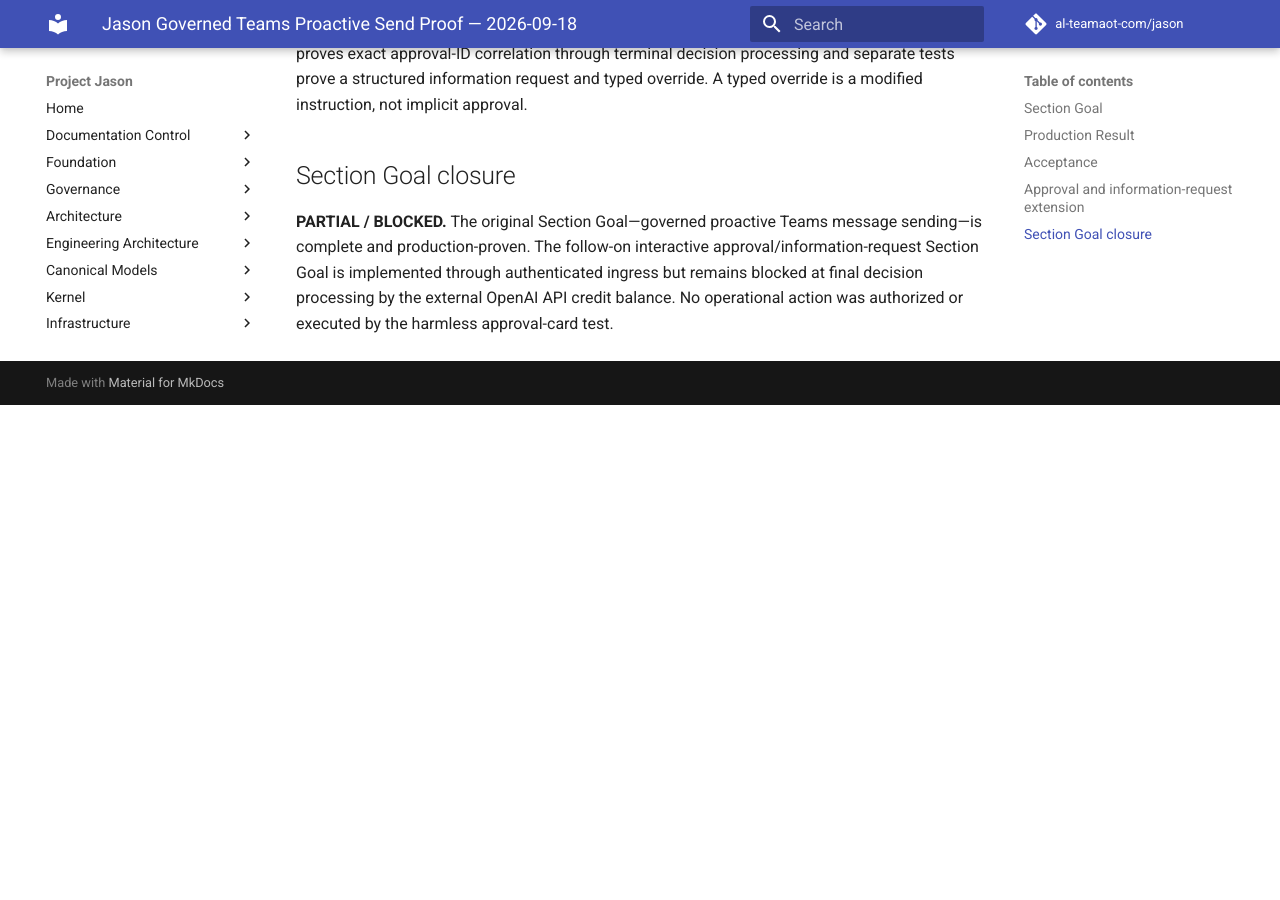
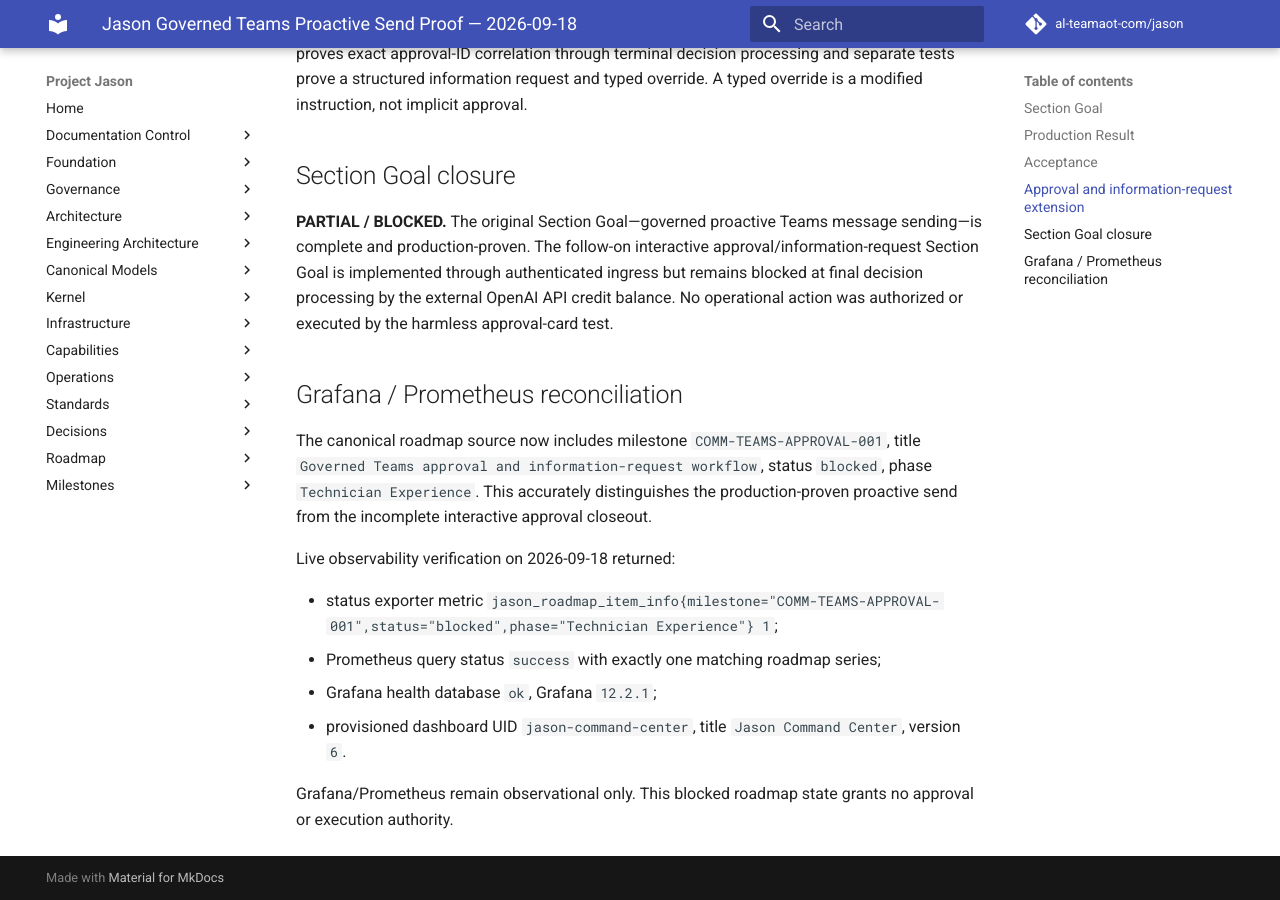
Before and after one commit to al-teamaot-com/jason, an MkDocs documentation site: the page built from docs/sessions/Jason-Governed-Teams-Proactive-Send-Proof-2026-09-18.md, in a window 1280 px wide and 900 px high, scrolled down 1517 px. Built offline with MkDocs 1.6.1 and Material for MkDocs 9.7.7, drawn with Linux system fonts in a browser that asks for light colours; comment, search, counter and statistics services are not loaded; before the commit the page ends 1922 px from its top, so only the background shows below that.

Commit message:
Record Teams workflow Grafana reconciliation evidence

```diff
--- a/docs/sessions/Jason-Governed-Teams-Proactive-Send-Proof-2026-09-18.md
+++ b/docs/sessions/Jason-Governed-Teams-Proactive-Send-Proof-2026-09-18.md
@@ -37,3 +37,16 @@
 ## Section Goal closure
 
 **PARTIAL / BLOCKED.** The original Section Goal—governed proactive Teams message sending—is complete and production-proven. The follow-on interactive approval/information-request Section Goal is implemented through authenticated ingress but remains blocked at final decision processing by the external OpenAI API credit balance. No operational action was authorized or executed by the harmless approval-card test.
+
+## Grafana / Prometheus reconciliation
+
+The canonical roadmap source now includes milestone `COMM-TEAMS-APPROVAL-001`, title `Governed Teams approval and information-request workflow`, status `blocked`, phase `Technician Experience`. This accurately distinguishes the production-proven proactive send from the incomplete interactive approval closeout.
+
+Live observability verification on 2026-09-18 returned:
+
+- status exporter metric `jason_roadmap_item_info{milestone="COMM-TEAMS-APPROVAL-001",status="blocked",phase="Technician Experience"} 1`;
+- Prometheus query status `success` with exactly one matching roadmap series;
+- Grafana health database `ok`, Grafana `12.2.1`;
+- provisioned dashboard UID `jason-command-center`, title `Jason Command Center`, version `6`.
+
+Grafana/Prometheus remain observational only. This blocked roadmap state grants no approval or execution authority.
```
